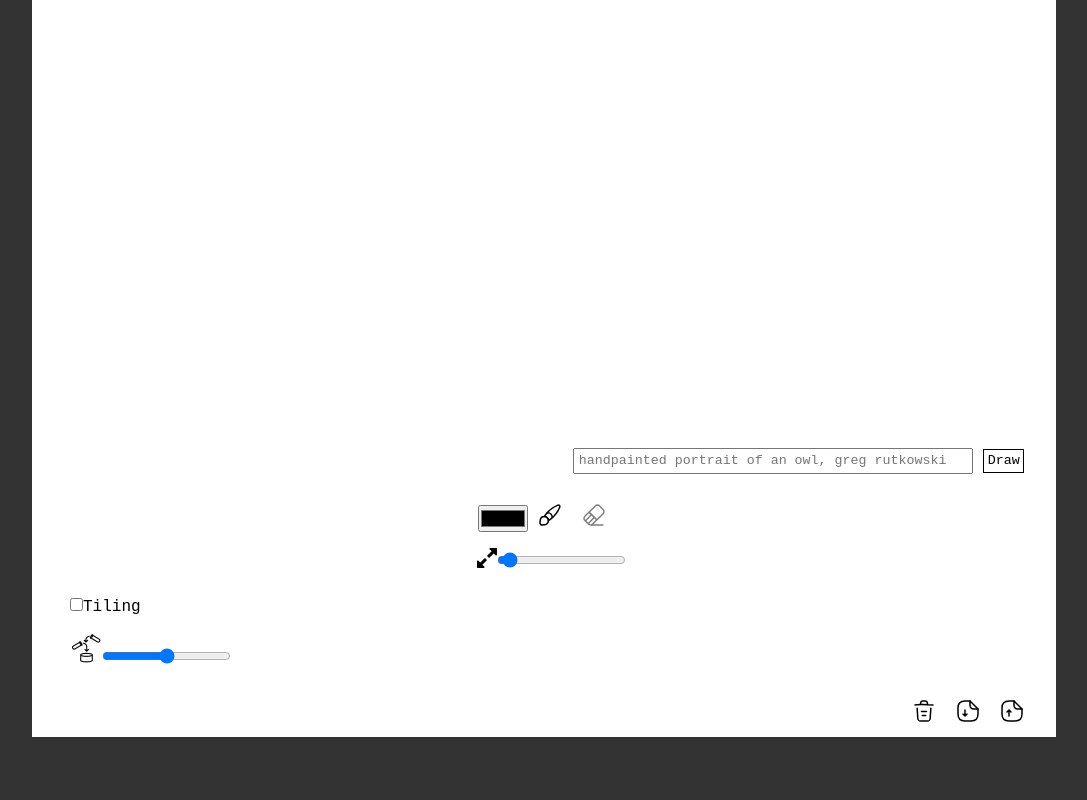
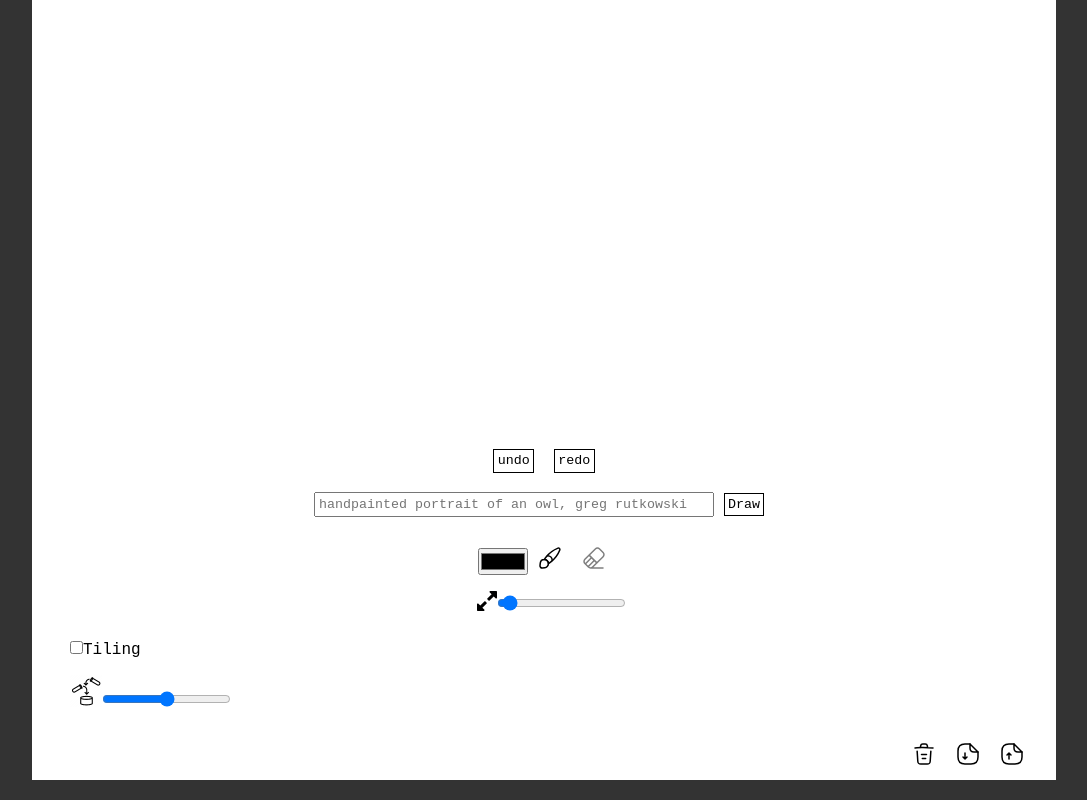
Before and after one commit to webaverse-studios/diffusion-draw, a React (Vite) app: page / in a window 1280 px wide. Shown: the part 600-1400 px from the top of the page, without its empty margins (96-1183 px from the left). Before the commit the page ends 1357 px from the top, so only its background shows below. Built offline with nearby package versions, Linux system fonts and the light colour scheme.

Commit message:
complete undo and redo

```diff
--- a/src/App.css
+++ b/src/App.css
@@ -128,6 +128,9 @@ section {
   width: 100%;
   text-align: right;
 }
+.draw-row {
+    text-align: center;
+}
 
 button {
   border: none;
--- a/src/App.jsx
+++ b/src/App.jsx
@@ -9,6 +9,7 @@ prevMouseY,
 snapshot,
 selectedTool = "brush",
 brushWidth = 5, isDrawing, canvas, ctx, color = "#000000";
+let undo =[], redo= [];
 
 function setIsDrawing(value) {
   isDrawing = value;
@@ -29,6 +30,38 @@ function App() {
   const [tiling, setTiling] = useState(false);
   const [strength, setStrength] = useState(50);
   const [swatch, setSwatch] = useState(color);
+//   const [undoList, setUndoList] = useState([]);
+//   const [redoList, setRedoList] = useState([]);
+
+//  var history = {
+//     redo_list: [],
+//     undo_list: [],
+//     saveState: function(canvas, list, keep_redo) {
+//       keep_redo = keep_redo || false;
+//       if(!keep_redo) {
+//         this.redo_list = [];
+//       }
+
+//       (list || this.undo_list).push(canvas.toDataURL());
+//     },
+//     undo: function(canvas, ctx) {
+//       this.restoreState(canvas, ctx, this.undo_list, this.redo_list);
+//     },
+//     redo: function(canvas, ctx) {
+//       this.restoreState(canvas, ctx, this.redo_list, this.undo_list);
+//     },
+//     restoreState: function(canvas, ctx,  pop, push) {
+//       if(pop.length) {
+//         this.saveState(canvas, push, true);
+//         var restore_state = pop.pop();
+//         var img = new Element('img', {'src':restore_state});
+//         img.onload = function() {
+//           ctx.clearRect(0, 0, 600, 400);
+//           ctx.drawImage(img, 0, 0, 600, 400, 0, 0, 600, 400);
+//         }
+//       }
+//     }
+//   }
 
   function setColor(value) {
     color = value;
@@ -93,6 +126,9 @@ function App() {
     ctx.beginPath(); //creating new path to draw
     ctx.lineWidth = brushWidth; //passing brushSize as line width
     snapshot = ctx.getImageData(0, 0, canvas.width, canvas.height); //coping canvas data and passing as snapshot value.. this avoids dragging the image
+    undo.push(snapshot);
+    redo = [];
+    console.log("undo", undo)
     ctx.strokeStyle = color; // passing selectedColor as stroke syle
     ctx.fillStyle = color; // passing selectedColor as fill style
   };
@@ -326,13 +362,41 @@ function App() {
     }
   };
 
+  const unDo = () => {
+    snapshot = undo.pop();
+    console.log("sna", snapshot)
+    redo.push(snapshot);
+    ctx.putImageData(snapshot, 0, 0);
+  };
+
+  const reDo = () => {
+    if(redo.length)
+    snapshot = redo.pop();
+    undo.push(snapshot);
+    ctx.putImageData(snapshot, 0, 0);
+  };
+
   return (
     <div className="container">
       <section className="drawing-board">
         <canvas width={IMAGE_WIDTH} height={IMAGE_HEIGHT}></canvas>
       </section>
       <section className="tools-board">
-      <div className="row buttons">
+        <div className="buttons draw-row">
+            <button
+                className="draw-button"
+                onClick={unDo}
+            >
+                undo
+            </button>
+            <button
+                className="draw-button"
+                onClick={reDo}
+            >
+                redo
+            </button>
+        </div>
+        <div className="row buttons draw-row">
             <input
                 value={prompt}
                 onChange={(e) => setPrompt(e.target.value)}
@@ -345,7 +409,8 @@ function App() {
                 disabled={generating}
             >
                 {generating ? "..." : "Draw"}
-      </button></div>
+            </button>
+        </div>
         <div className="row">
           <ul className="options">
           <input
```
Lines whose indentation alone changed are shown as unchanged.
